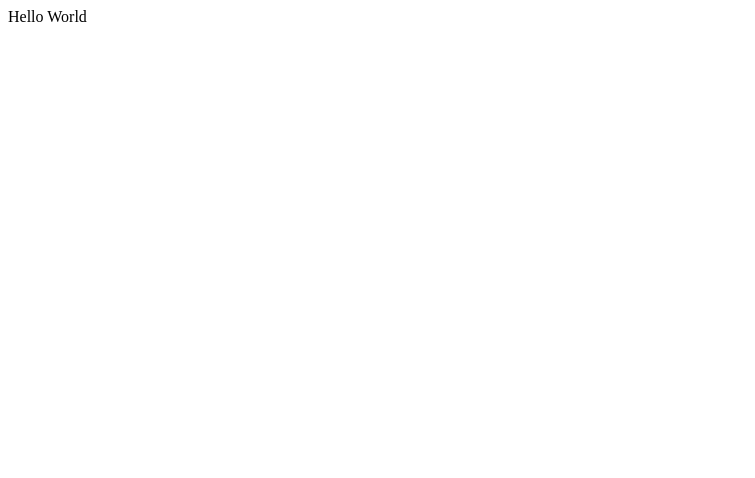
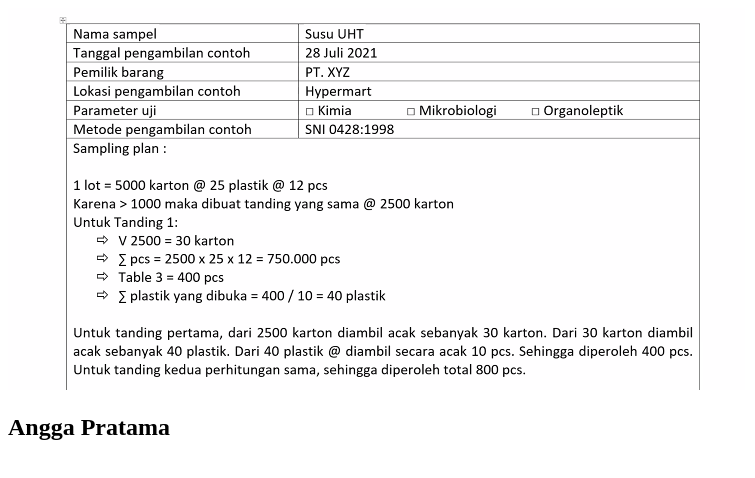
Before and after one commit to hasrul0701/my-repo-from-remote, a plain HTML site: page index.html in a window 1280 px wide. Shown: the whole page, without its empty margins (0-755 px from the left). Drawn offline with Linux system fonts and the light colour scheme.

Commit message:
Changed Hello world with img and h2 to display simple profile data. Image file added in the folder images and used as resource in the img element in index.html file

```diff
--- a/index.html
+++ b/index.html
@@ -4,7 +4,10 @@
   </head>
 
   <body>
-    Hello World
+    <div>
+        <img src="images/anggapratama.png" alt="profile image" />
+        <h2>Angga Pratama</h2>
+     </div>
   </body>
 
 </html>
```
Also changed, not shown: images/anggapratama.png (added).
